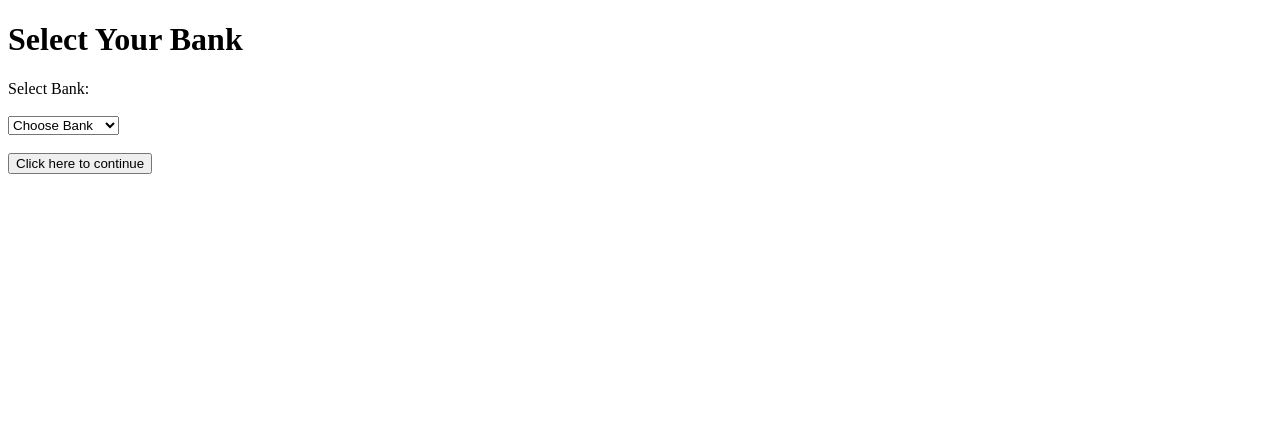
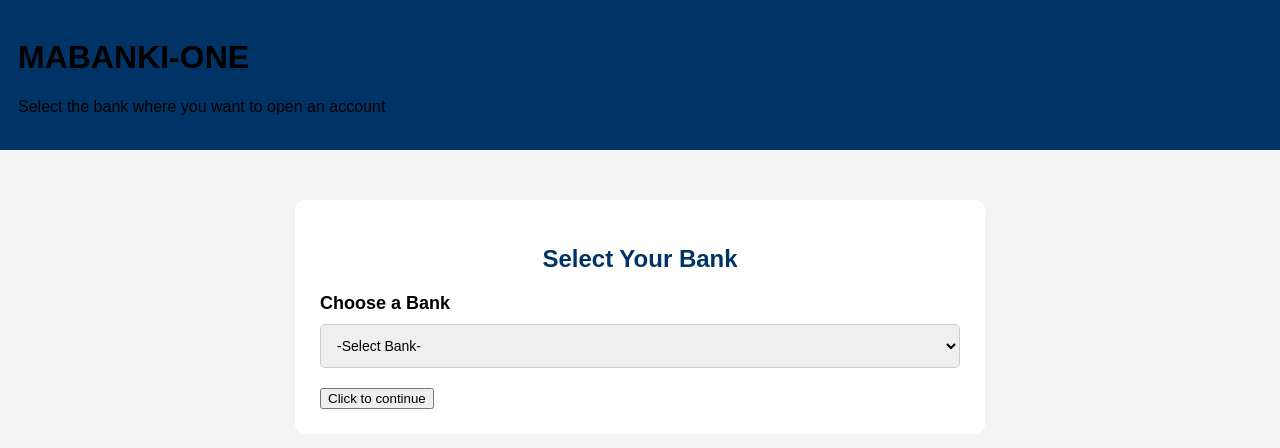
Before and after one commit to Mercychabwera/MABANKI_ONE, a Flask app: template templates/select_bank.html in a window 1280 px wide. Shown: the top 448 px of the page. Run offline with Flask 3, Linux system fonts and the light colour scheme; the template is opened without the code that fills it, so the values that code supplies are empty.

Commit message:
Update select_bank.html I have rewrite the code of this file.

```diff
--- a/templates/select_bank.html
+++ b/templates/select_bank.html
@@ -2,36 +2,99 @@
 <html>
 <head>
     <title>Select Bank</title>
+
+<style>
+   body{
+      font-family: Arial, sans-serif;
+      background: #f4f4f4;
+      margin: 0;
+}
+
+   header{
+      background: #003366;
+      color: white
+      text-align: center;
+      padding: 18px;
+}
+
+   .container{
+       width: 50%;
+       margin: 50px auto;
+       background: white;
+       padding: 25px;
+       border-radius: 10px;
+       box-shadow: 0 0 10px rgba(0,0,0,0,2);
+}
+
+    h2{
+     text-align: center;
+     color: #003366;
+}
+
+   label{
+     font-size: 18px;
+     font-weight: bold;
+}
+
+  select{
+     width: 100%;
+     padding: 12px;
+     margin-top: 10px;
+     margin-bottom: 20px;
+     border: 1px solid #ccc;
+     border-radius: 5px;
+     font-size: 14px;
+}
+
+  button: hover {
+     background: #0055aa;
+}
+</style>
+
 </head>
 <body>
 
-<h1>Select Your Bank</h1>
+<header>
+   <h1>MABANKI-ONE</h1>
+    <p>Select the bank where you want to open an account</p>
+</header>
 
-<form action="/customer-details" method="POST">
+<div class="container">
 
-    <label>Select Bank:</label>
-    <br><br>
+   <h2>Select Your Bank</h2>
 
-    <select name="bank" required>
+   <form action="/application"
+method="GET">
 
-        <option value="">Choose Bank</option>
+    <label for="bank">Choose a Bank</label>
 
-        <option>National Bank</option>
-        <option>FDH Bank</option>
-        <option>NBS Bank</option>
-        <option>Standard Bank</option>
-        <option>CDH Bank</option>
-        <option>Ecobank</option>
+    <select id="bank"name="bank"required>
 
-    </select>
+      <option value="">-Select Bank-</option>
 
-    <br><br>
+      <option value="National Bank of Malawi">National Bank of Malawi</option>
 
-    <button type="submit">
-        Click here to continue
-    </button>
+      <option value="FDH Bank">FDH Bank</option>
 
-</form>
+     <option value="NBS Bank">NBS Bank</option>
+
+
+     <option value="Standard Bank Malawi">Standard Bank Malawi</option>
+
+     <option value="First Capital Bank">First Capital Bank</option>
+
+     <option value="CDH Investment Bank">CDH Investment Bank</option>
+
+     <option value="Ecobank Malawi">Ecobank Malawi</option>
+
+     </select>
+
+     <button
+type="submit">Click to continue</button>
+
+    </form>
+
+</div>
 
 </body>
 </html>
```
